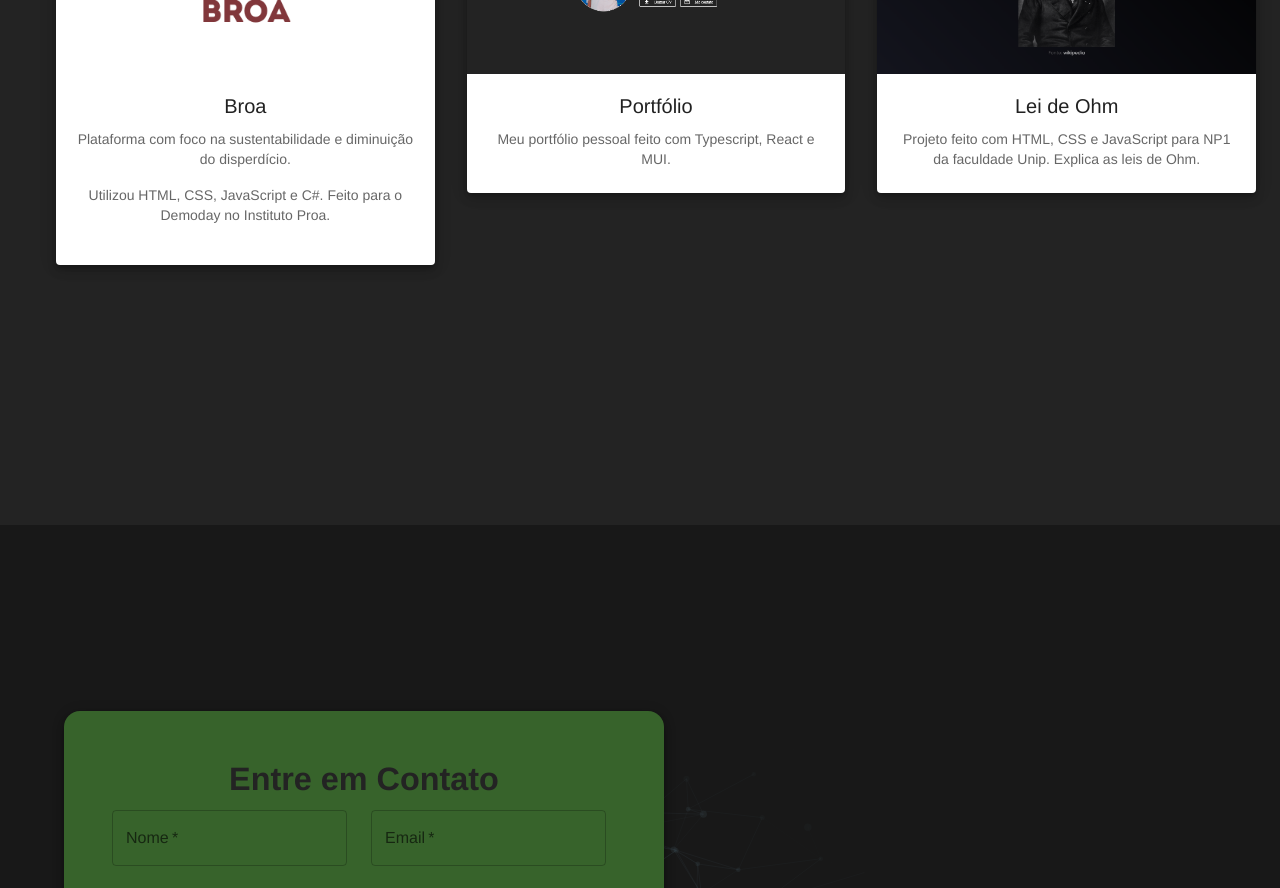
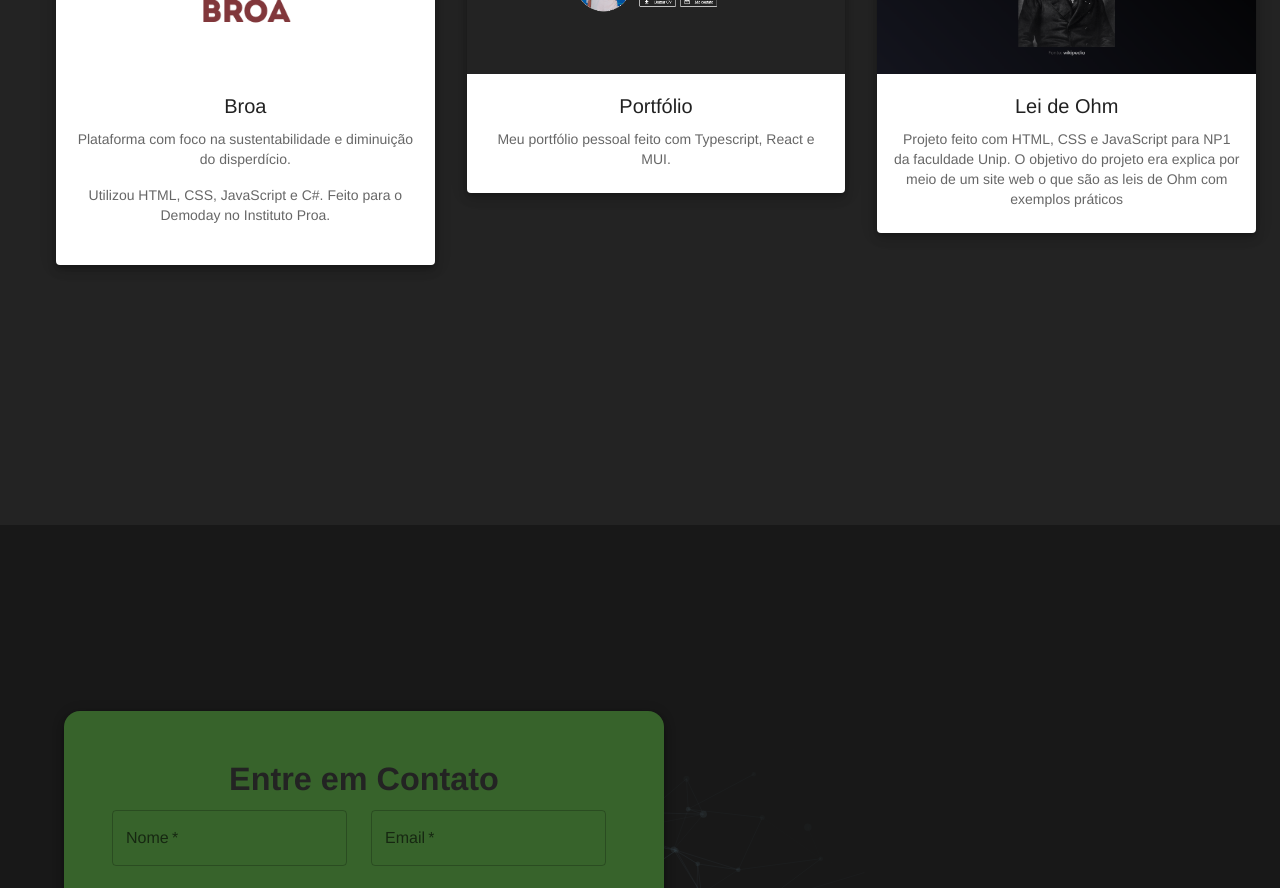
Before and after one commit to Krawstr/my-portfolio, a React (Vite) app: page / in a window 1280 px wide. Shown: the part 2800-3688 px from the top of the page. Built offline with nearby package versions, Linux system fonts and the light colour scheme.

Commit message:
portfolio v1.01

```diff
--- a/src/pages/Home/sections/About/Projects/Projects.tsx
+++ b/src/pages/Home/sections/About/Projects/Projects.tsx
@@ -61,7 +61,7 @@ const projects = [
     },
     {
         title: "Lei de Ohm",
-        description: "Projeto feito com HTML, CSS e JavaScript para NP1 da faculdade Unip. Explica as leis de Ohm.",
+        description: "Projeto feito com HTML, CSS e JavaScript para NP1 da faculdade Unip. O objetivo do projeto era explica por meio de um site web o que são as leis de Ohm com exemplos práticos",
         image: ohmproject,
         link: "https://github.com/Krawstr/Leis-de-Ohm",
     },
```
